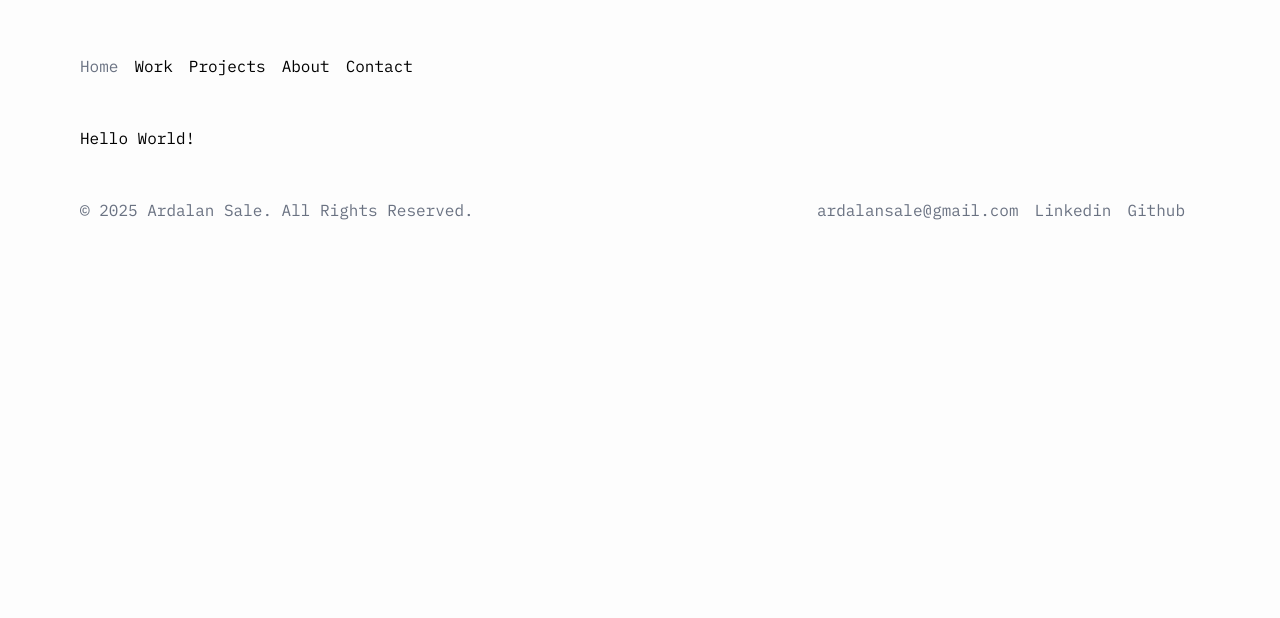
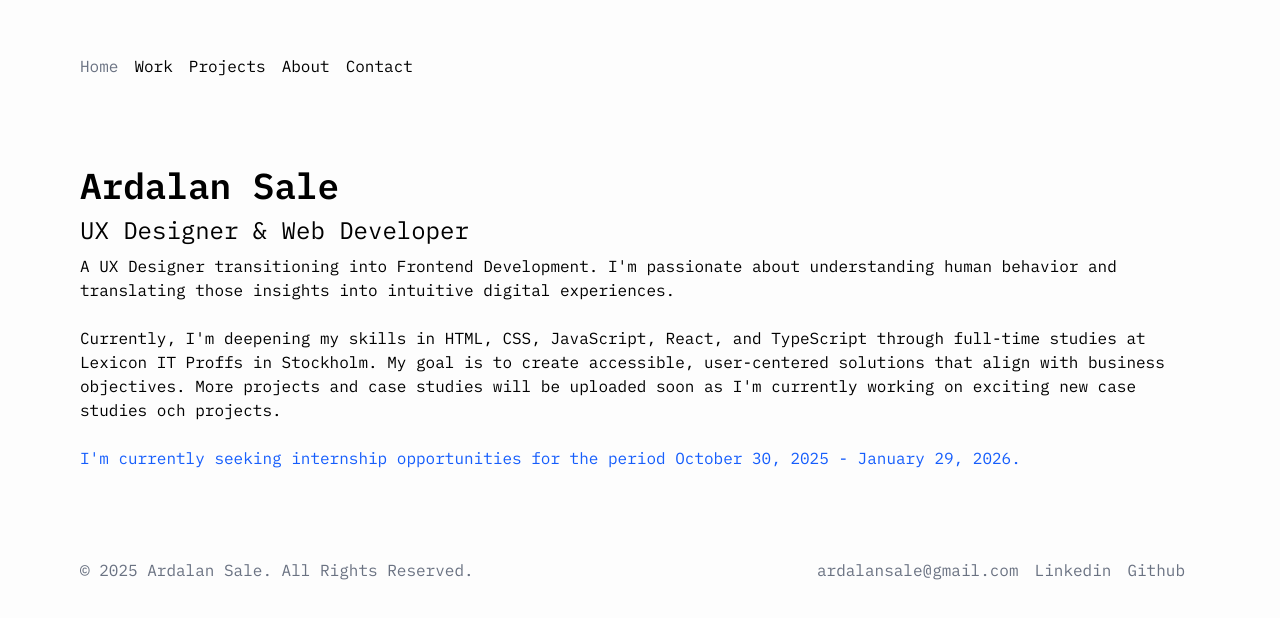
Before and after one commit to ardalansale/portfolio-ardalansale, a Next.js app: page / in a window 1280 px wide. Shown: the part 114-732 px from the top of the page. Built offline with nearby package versions, Linux system fonts and the light colour scheme.

Commit message:
Lagt till en global fade-in effekt.
Gjort klart >Home. All innehåll och utseende ligger där

Gjort mindre ändringar på stylingen

```diff
--- a/app/globals.css
+++ b/app/globals.css
@@ -27,3 +27,13 @@ body {
   color: var(--foreground);
   font-family: var(--font-ibm-plex-mono), Arial, Helvetica, sans-serif;
 }
+
+/* Fade In effect för hela sidan */
+@keyframes fadeIn {
+  from { opacity: 0; }
+  to { opacity: 1; }
+}
+
+.fade-in {
+  animation: fadeIn 0.4s ease-out both;
+}
--- a/app/layout.tsx
+++ b/app/layout.tsx
@@ -6,6 +6,7 @@ import "./globals.css";
 import MainNavbar from "@/components/MainNavbar";
 import Footer from "@/components/Footer";
 import LayoutContainer from "@/components/LayoutContainer"
+import FadeWrapper from "@/components/FadeWrapper"
 
 // Font
 const ibmPlexMono = IBM_Plex_Mono({
@@ -25,18 +26,19 @@ export const metadata: Metadata = {
 // Sidstruktur för alla sidor
 export default function RootLayout({
   children,
-}: Readonly<{
-  children: React.ReactNode;
-}>) {
+}: Readonly<{ children: React.ReactNode;}>) {
+
   return (
     <html lang="en">
       <body className={`${ibmPlexMono.variable} antialiased`}>
         <LayoutContainer>
           <MainNavbar/>
 
-          <main>
-          {children}
-          </main>
+          <FadeWrapper>
+            <main>
+            {children}
+            </main>
+          </FadeWrapper>
 
           <Footer/>
         </LayoutContainer>
--- a/app/not-found.tsx
+++ b/app/not-found.tsx
@@ -14,10 +14,9 @@ export default function NotFound() {
             priority
             />
         </div>
-        <div className='flex flex-col gap-2 mx-auto p-4 text-center'>
-            <h1 className='text-4xl font-bold mb-3'>404 - Page not found</h1>
-            <p>Sorry, we can&apos;t find that page! It might be an old or maybe it moved. </p>
-            <br></br>
+        <div className='flex flex-col mx-auto p-4 text-center'>
+            <h1 className='text-4xl font-bold mb-4'>404 - Page not found</h1>
+            <p className='mb-10'>Sorry, we can&apos;t find that page! It might be an old or maybe it moved. </p>
             <Link href="/" className=' text-blue-500 hover:underline'>
             Go to the homepage
             </Link>
--- a/app/page.tsx
+++ b/app/page.tsx
@@ -1,7 +1,17 @@
 export default function Home() {
   return (
-    <main>
-      <h1>Hello World!</h1>
+    <main className="flex flex-col gap-2">
+      <h1 className='text-4xl font-bold'>Ardalan Sale</h1>
+      <h2 className='text-2xl'>UX Designer & Web Developer</h2>
+      <div className="space-y-4 md:space-y-6">
+        <p>A UX Designer transitioning into Frontend Development. I&apos;m passionate about understanding human behavior and   translating those insights into intuitive digital experiences.</p>
+
+        <p>Currently, I&apos;m deepening my skills in HTML, CSS, JavaScript, React, and TypeScript through full-time studies at Lexicon IT Proffs in Stockholm. My goal is to create accessible, user-centered solutions that align with business objectives. More projects and case studies will be uploaded soon as I&apos;m currently working on exciting new case studies och projects.</p>
+
+        <p className="text-blue-600">
+        I&apos;m currently seeking internship opportunities for the period October 30, 2025 - January 29, 2026.
+        </p>
+      </div>
     </main>
   );
 }
--- a/components/Card.tsx
+++ b/components/Card.tsx
@@ -10,7 +10,7 @@ interface Cardprops {
 
 export default function Card ({ color, title, category, description }: Cardprops) {
     return (
-        <div className="flex flex-col p-5 gap-2 bg-white border-1 border-gray-200 rounded-lg cursor-pointer shadow-md hover:shadow-xl transition-shadow duration-300">
+        <div className="flex flex-col p-5 gap-2 bg-white border-1 border-gray-100 rounded-lg cursor-pointer shadow-md hover:shadow-xl transition-shadow duration-300">
             <div className={`h-40 rounded-lg border-2 border-stone-100 ${color}`}></div>
             <h3 className="font-semibold">{title}</h3>
             <h3 className="text-blue-900">{category}</h3>
--- /dev/null
+++ b/components/FadeWrapper.tsx
@@ -0,0 +1,12 @@
+"use client";
+
+import { usePathname } from "next/navigation";
+export default function FadeWrapper({ children }: { children: React.ReactNode }) {
+    const pathname = usePathname ();
+
+    return (
+        <div key={pathname} className="fade-in">
+        {children}
+        </div>
+    );
+}
--- a/components/Footer.tsx
+++ b/components/Footer.tsx
@@ -6,7 +6,7 @@ export default function Footer() {
     ];
 
     return (
-        <div className="flex w-full justify-between items-center mt-10 py-2 font-normal text-gray-500">
+        <div className="flex flex-row w-full justify-between items-center mt-20 py-2 font-normal text-gray-500">
             <p>© 2025 Ardalan Sale. All Rights Reserved.</p>
             <nav>
                 <ul className="flex gap-4">
--- a/components/MainNavbar.tsx
+++ b/components/MainNavbar.tsx
@@ -16,7 +16,7 @@ export default function MainNavbar() {
     ];
 
     return ( // Navbar styling
-        <nav className="mt-40 mb-10 py-2 font-normal text-black">
+        <nav className="mt-40 mb-20 py-2 font-normal text-black">
                         {/* mb-10 py-2  = 48 px avstånd till nedre objekt */}
             <ul className="flex gap-4">
             {links.map((link) => (
```
